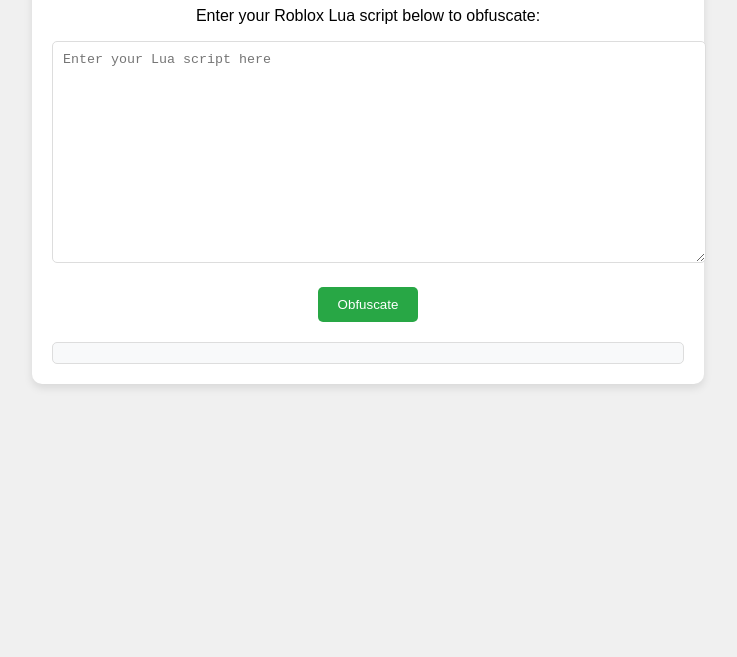
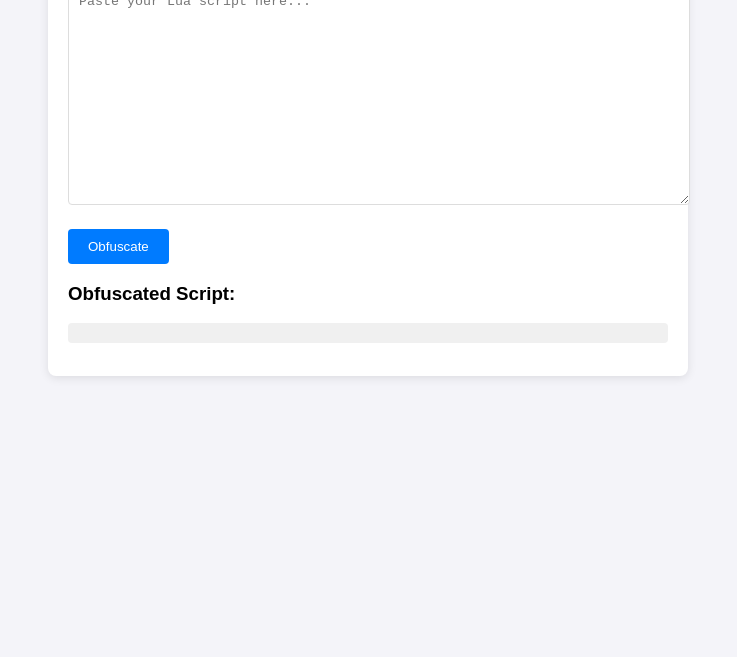
Before and after one commit to oprty131/Obfcautor, a website: page index.html in a window 1280 px wide. Shown: the part 143-800 px from the top of the page, without its empty margins (272-1009 px from the left). Drawn offline with Linux system fonts and the light colour scheme.

Commit message:
Update index.html

```diff
--- a/index.html
+++ b/index.html
@@ -7,79 +7,87 @@
     <style>
         body {
             font-family: Arial, sans-serif;
-            text-align: center;
-            background-color: #f0f0f0;
+            margin: 20px;
+            background-color: #f4f4f9;
         }
         .container {
-            margin: 50px auto;
-            width: 50%;
+            max-width: 600px;
+            margin: 0 auto;
+            background-color: #fff;
             padding: 20px;
-            background-color: white;
-            border-radius: 10px;
-            box-shadow: 0 4px 8px rgba(0, 0, 0, 0.1);
+            border-radius: 8px;
+            box-shadow: 0 2px 10px rgba(0,0,0,0.1);
         }
         textarea {
             width: 100%;
             height: 200px;
             padding: 10px;
-            border-radius: 5px;
             border: 1px solid #ddd;
+            border-radius: 4px;
+            margin-bottom: 20px;
         }
         button {
             padding: 10px 20px;
-            background-color: #28a745;
+            background-color: #007bff;
             color: white;
             border: none;
-            border-radius: 5px;
+            border-radius: 4px;
             cursor: pointer;
-            margin-top: 20px;
         }
         button:hover {
-            background-color: #218838;
+            background-color: #0056b3;
         }
-        .result {
-            margin-top: 20px;
+        pre {
+            background-color: #f0f0f0;
             padding: 10px;
-            background-color: #f8f9fa;
-            border: 1px solid #ddd;
-            border-radius: 5px;
+            border-radius: 4px;
+            white-space: pre-wrap;
             word-wrap: break-word;
         }
     </style>
 </head>
 <body>
+
     <div class="container">
-        <h1>Lua Script Obfuscator</h1>
-        <p>Enter your Roblox Lua script below to obfuscate:</p>
+        <h2>Lua Script Obfuscator</h2>
         <form id="obfuscator-form">
-            <textarea id="luaScript" placeholder="Enter your Lua script here"></textarea>
-            <br>
+            <label for="luaScript">Enter your Lua script:</label>
+            <textarea id="luaScript" placeholder="Paste your Lua script here..."></textarea>
             <button type="submit">Obfuscate</button>
         </form>
-        <div class="result" id="result"></div>
+
+        <h3>Obfuscated Script:</h3>
+        <pre id="result"></pre>
     </div>
 
     <script>
+        // Simple obfuscation logic (you can replace this with your real obfuscation algorithm)
+        function simpleObfuscate(script) {
+            if (typeof script !== 'string' || script.trim() === '') {
+                return 'Error: Invalid input. Please enter a Lua script.';
+            }
+
+            // Example obfuscation logic (reverse the string for demonstration purposes)
+            return script.split('').reverse().join('');
+        }
+
         document.getElementById('obfuscator-form').addEventListener('submit', function(event) {
             event.preventDefault();
-            const luaScript = document.getElementById('luaScript').value;
 
-            // Send the Lua script to the backend for obfuscation
-            fetch('/obfuscate', {
-                method: 'POST',
-                headers: {
-                    'Content-Type': 'application/json'
-                },
-                body: JSON.stringify({ script: luaScript })
-            })
-            .then(response => response.json())
-            .then(data => {
-                document.getElementById('result').innerText = data.obfuscatedScript;
-            })
-            .catch(error => {
-                document.getElementById('result').innerText = 'Error: ' + error.message;
-            });
+            const luaScript = document.getElementById('luaScript').value.trim();
+
+            if (!luaScript) {
+                alert('Please enter a valid Lua script.');
+                return;
+            }
+
+            // Call the obfuscation function
+            const obfuscatedScript = simpleObfuscate(luaScript);
+
+            // Display the obfuscated script
+            document.getElementById('result').innerText = obfuscatedScript;
         });
     </script>
+
 </body>
 </html>
```
